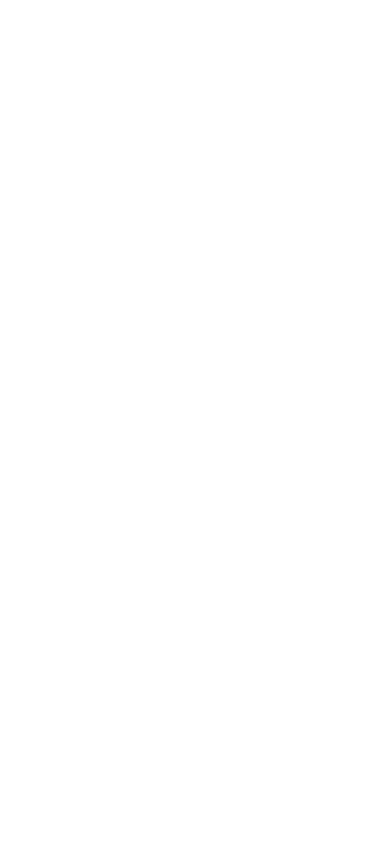
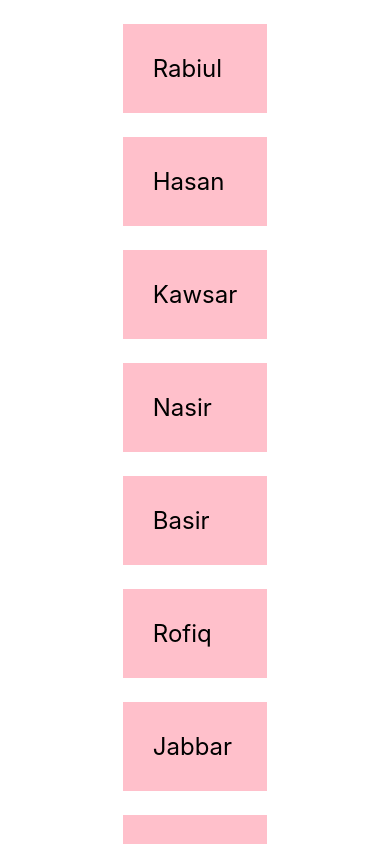
Before and after one commit to md-rabiul-hasan/react-native-tutorial, a React Native app: screen / in a window 390 px wide. Built offline with nearby package versions, Linux system fonts and the light colour scheme.

Commit message:
flat list

```diff
--- a/App.js
+++ b/App.js
@@ -1,11 +1,30 @@
 import React, { useState } from 'react';
-import { Button, StyleSheet, Text, View } from 'react-native';
+import { Button, FlatList, StyleSheet, Text, View } from 'react-native';
 
 export default function App() {
 
+  const [peoples, setPeoples] = useState([
+    {name:'Rabiul', id:1},
+    {name:'Hasan', id:2},
+    {name:'Kawsar', id:3},
+    {name:'Nasir', id:4},
+    {name:'Basir', id:5},
+    {name:'Rofiq', id:6},
+    {name:'Jabbar', id:7},
+    {name:'Mehedi', id:8},
+    {name:'Rubel', id:9},
+    {name:'Riyad', id:10}
+  ])
+
   return (
     <View style={styles.container}>
-
+        <FlatList
+          data={peoples}
+          keyExtractor = { (item) => item.id }
+          renderItem = { ( {item} ) => (
+            <Text style={styles.item}>{item.name}</Text>
+          )}
+        />
     </View>
   );
 }
@@ -16,5 +35,13 @@
     backgroundColor: '#fff',
     alignItems: 'center',
     justifyContent: 'center',
+  },
+  item : {
+    flex:1,
+    marginHorizontal: 10,
+    marginTop: 24,
+    padding: 30,
+    backgroundColor: 'pink',
+    fontSize: 24
   }
 });
```
